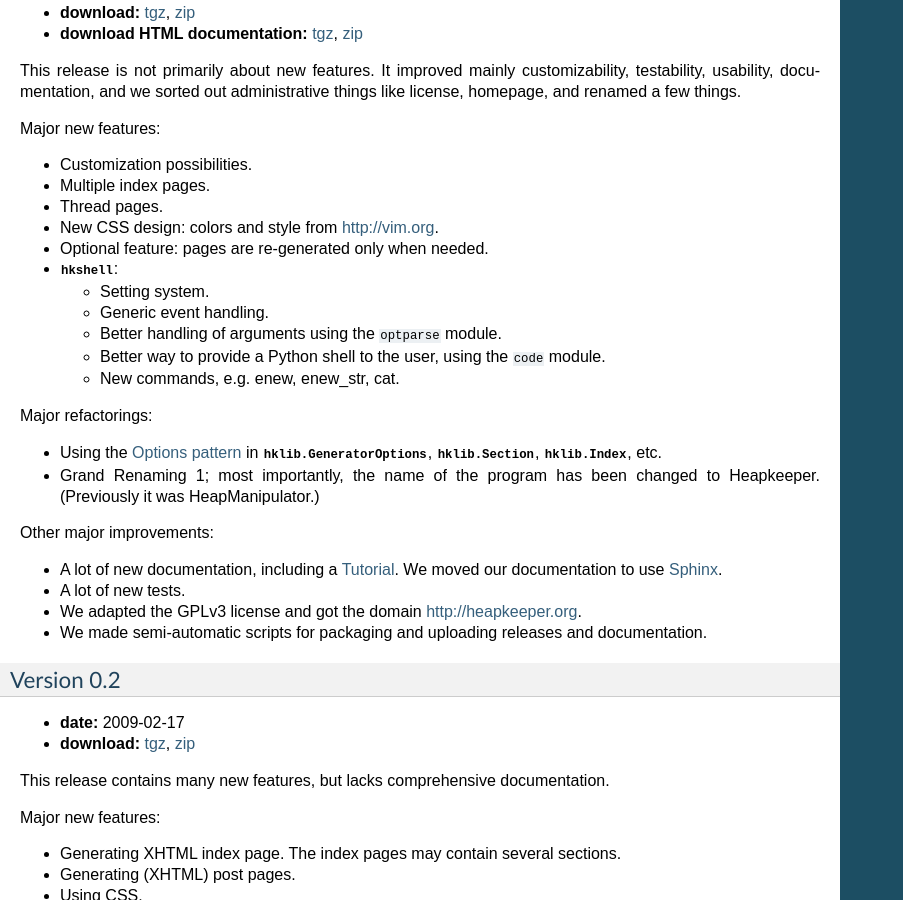
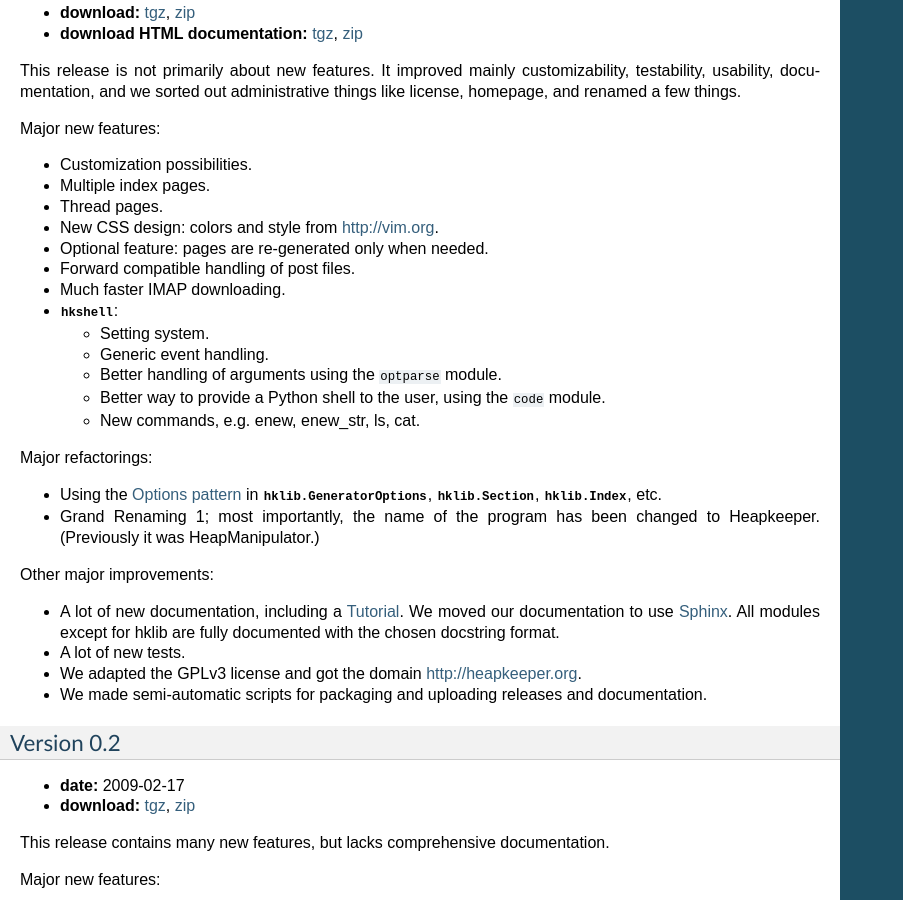
Before and after one commit to hcs42/heapkeeper-old, a Sphinx documentation site: the page built from doc/download.rst, in a window 1280 px wide and 900 px high, scrolled down 460 px. Shown: the whole window, without its empty margins (0-903 px from the left). Built offline with Sphinx 7.4.7, drawn with Linux system fonts in a browser that asks for light colours.

Commit message:
Download page: more new things in 0.3
[documentation for v0.3]

```diff
--- a/doc/download.rst
+++ b/doc/download.rst
@@ -58,6 +58,8 @@ Major new features:
 - Thread pages.
 - New CSS design: colors and style from http://vim.org.
 - Optional feature: pages are re-generated only when needed.
+- Forward compatible handling of post files.
+- Much faster IMAP downloading.
 
 - :mod:`hkshell`:
 
@@ -66,7 +68,7 @@ Major new features:
   - Better handling of arguments using the ``optparse`` module.
   - Better way to provide a Python shell to the user, using the ``code``
     module.
-  - New commands, e.g. enew, enew_str, cat.
+  - New commands, e.g. enew, enew_str, ls, cat.
 
 Major refactorings:
 
@@ -80,7 +82,8 @@ Major refactorings:
 Other major improvements:
 
 - A lot of new documentation, including a :doc:`tutorial`. We moved our
-  documentation to use Sphinx_.
+  documentation to use Sphinx_. All modules except for hklib are fully
+  documented with the chosen docstring format.
 - A lot of new tests.
 - We adapted the GPLv3 license and got the domain http://heapkeeper.org.
 - We made semi-automatic scripts for packaging and uploading releases and
```
